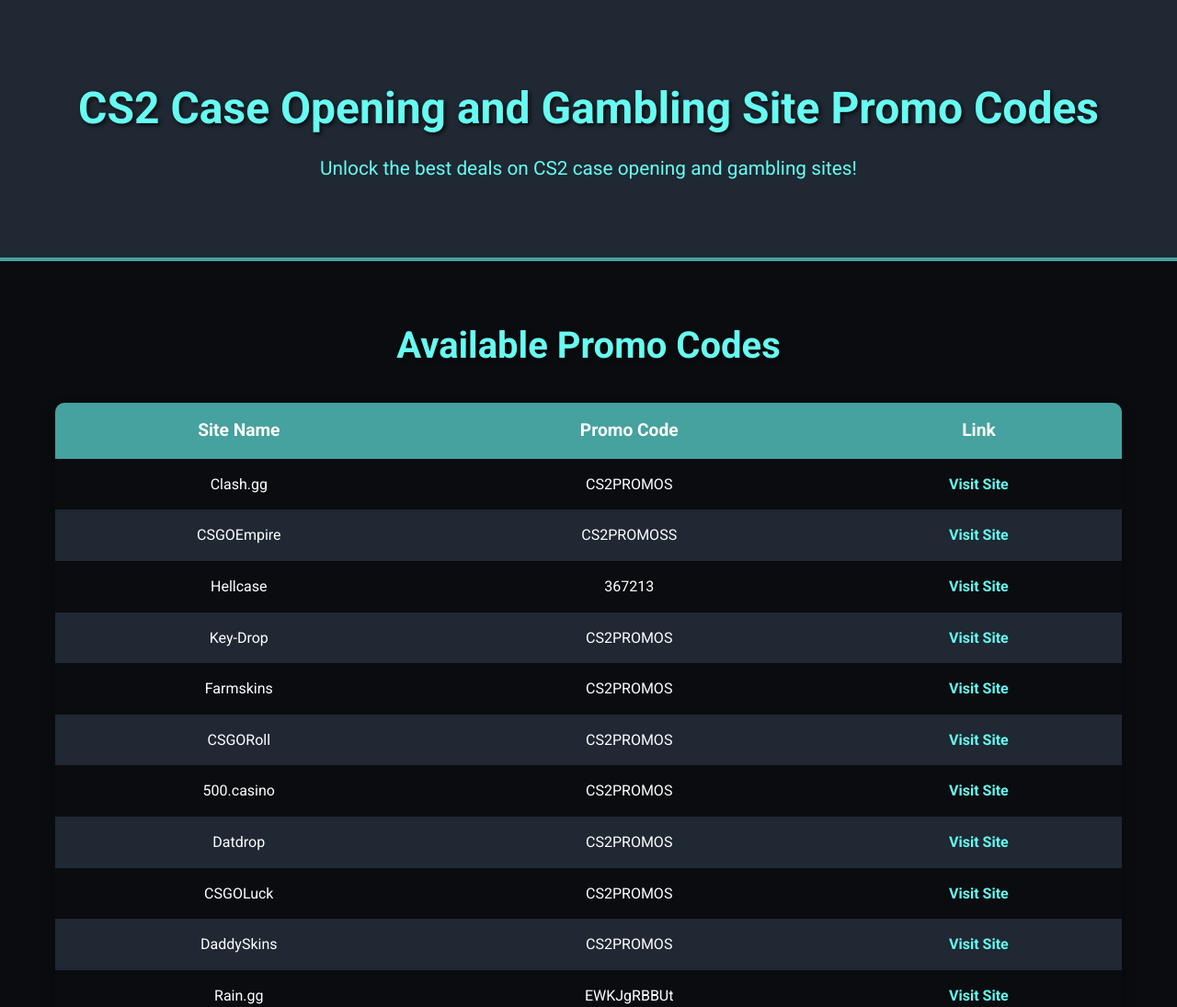
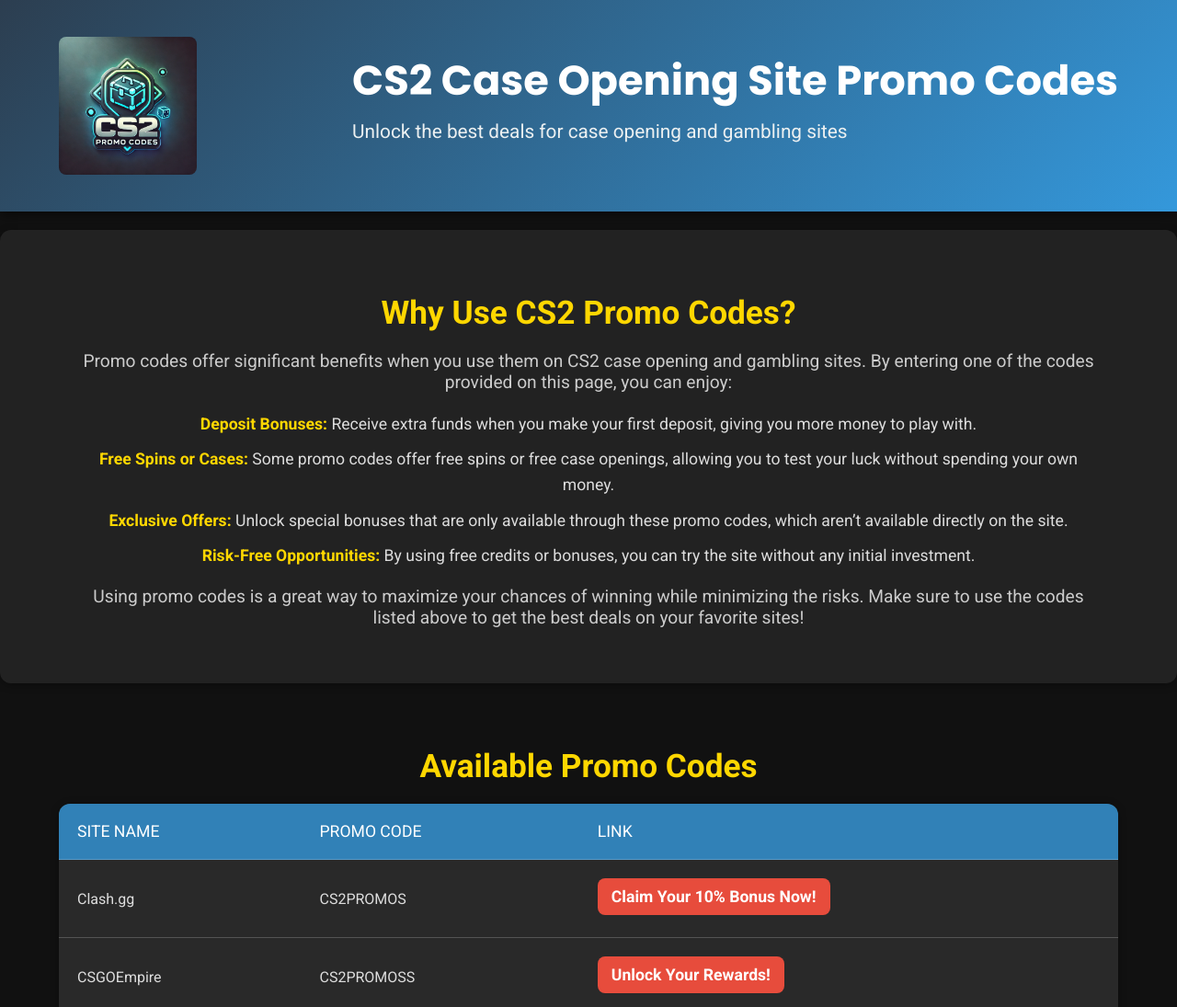
Before and after one commit to LukaPodbregar/cs2promo, a plain HTML site: page index.html in a window 1280 px wide. Shown: the top 1095 px of the page at 92% size. Drawn offline with Linux system fonts and the light colour scheme.

Commit message:
s s Please enter the commit message for your changes. Lines starting

```diff
--- a/index.html
+++ b/index.html
@@ -5,16 +5,32 @@
     <meta name="viewport" content="width=device-width, initial-scale=1.0">
     <title>CS2 Case Opening and Gambling Site Promo Codes</title>
     <link rel="stylesheet" href="styles.css">
-    <link href="https://fonts.googleapis.com/css2?family=Roboto:wght@400;700&display=swap" rel="stylesheet">
+    <link href="https://fonts.googleapis.com/css2?family=Roboto:wght@400;700&family=Poppins:wght@500;700&display=swap" rel="stylesheet">
 </head>
 <body>
     <header>
-        <div class="container">
-            <h1>CS2 Case Opening and Gambling Site Promo Codes</h1>
-            <p>Unlock the best deals on CS2 case opening and gambling sites!</p>
+        <div class="container header-content">
+            <!-- Adding logo -->
+            <img src="logo.png" alt="CS2 Promo Codes Logo" class="logo">
+            <div class="header-text">
+                <h1>CS2 Case Opening Site Promo Codes</h1>
+                <p>Unlock the best deals for case opening and gambling sites</p>
+            </div>
         </div>
     </header>
-
+    <section id="why-use-codes">
+        <div class="container">
+            <h2>Why Use CS2 Promo Codes?</h2>
+            <p>Promo codes offer significant benefits when you use them on CS2 case opening and gambling sites. By entering one of the codes provided on this page, you can enjoy:</p>
+            <ul>
+                <li><strong>Deposit Bonuses:</strong> Receive extra funds when you make your first deposit, giving you more money to play with.</li>
+                <li><strong>Free Spins or Cases:</strong> Some promo codes offer free spins or free case openings, allowing you to test your luck without spending your own money.</li>
+                <li><strong>Exclusive Offers:</strong> Unlock special bonuses that are only available through these promo codes, which aren’t available directly on the site.</li>
+                <li><strong>Risk-Free Opportunities:</strong> By using free credits or bonuses, you can try the site without any initial investment.</li>
+            </ul>
+            <p>Using promo codes is a great way to maximize your chances of winning while minimizing the risks. Make sure to use the codes listed above to get the best deals on your favorite sites!</p>
+        </div>
+    </section>
     <section id="promo-codes">
         <div class="container">
             <h2>Available Promo Codes</h2>
@@ -30,82 +46,82 @@
                 <tr>
                     <td>Clash.gg</td>
                     <td>CS2PROMOS</td>
-                    <td><a href="https://clash.gg/r/CS2PROMOS" target="_blank">Visit Site</a></td>
+                    <td><a href="https://clash.gg/r/CS2PROMOS" target="_blank" class="btn">Claim Your 10% Bonus Now!</a></td>
                 </tr>
                 <tr>
                     <td>CSGOEmpire</td>
                     <td>CS2PROMOSS</td>
-                    <td><a href="https://csgoempire.com/r/CS2PROMOSS" target="_blank">Visit Site</a></td>
+                    <td><a href="https://csgoempire.com/r/CS2PROMOSS" target="_blank" class="btn">Unlock Your Rewards!</a></td>
                 </tr>
                 <tr>
                     <td>Hellcase</td>
                     <td>367213</td>
-                    <td><a href="https://hellcase.com/f367213" target="_blank">Visit Site</a></td>
+                    <td><a href="https://hellcase.com/f367213" target="_blank" class="btn">Get Free Cases Here!</a></td>
                 </tr>
                 <tr>
                     <td>Key-Drop</td>
                     <td>CS2PROMOS</td>
-                    <td><a href="https://key-drop.com/?code=CS2PROMOS" target="_blank">Visit Site</a></td>
+                    <td><a href="https://key-drop.com/?code=CS2PROMOS" target="_blank" class="btn">Start Opening Free Cases!</a></td>
                 </tr>
                 <tr>
                     <td>Farmskins</td>
                     <td>CS2PROMOS</td>
-                    <td><a href="https://farmskins.com/ref-CS2PROMOS" target="_blank">Visit Site</a></td>
+                    <td><a href="https://farmskins.com/ref-CS2PROMOS" target="_blank" class="btn">Grab Your Bonus Today!</a></td>
                 </tr>
                 <tr>
                     <td>CSGORoll</td>
                     <td>CS2PROMOS</td>
-                    <td><a href="https://csgoroll.com/r/CS2PROMOS" target="_blank">Visit Site</a></td>
+                    <td><a href="https://csgoroll.com/r/CS2PROMOS" target="_blank" class="btn">Claim Your Free Credits!</a></td>
                 </tr>
                 <tr>
                     <td>500.casino</td>
                     <td>CS2PROMOS</td>
-                    <td><a href="https://500.casino/r/CS2PROMOS" target="_blank">Visit Site</a></td>
+                    <td><a href="https://500.casino/r/CS2PROMOS" target="_blank" class="btn">Play Now and Win Big!</a></td>
                 </tr>
                 <tr>
                     <td>Datdrop</td>
                     <td>CS2PROMOS</td>
-                    <td><a href="https://datdrop.com/p/CS2PROMOS" target="_blank">Visit Site</a></td>
+                    <td><a href="https://datdrop.com/p/CS2PROMOS" target="_blank" class="btn">Get Your Bonus Instantly!</a></td>
                 </tr>
                 <tr>
                     <td>CSGOLuck</td>
                     <td>CS2PROMOS</td>
-                    <td><a href="https://csgoluck.com/" target="_blank">Visit Site</a></td>
+                    <td><a href="https://csgoluck.com/" target="_blank" class="btn">Discover Lucky Deals!</a></td>
                 </tr>
                 <tr>
                     <td>DaddySkins</td>
                     <td>CS2PROMOS</td>
-                    <td><a href="https://daddyskins.com/promo-code/CS2PROMOS" target="_blank">Visit Site</a></td>
+                    <td><a href="https://daddyskins.com/promo-code/CS2PROMOS" target="_blank" class="btn">Unlock Your Promo Code!</a></td>
                 </tr>
                 <tr>
                     <td>Rain.gg</td>
                     <td>EWKJgRBBUt</td>
-                    <td><a href="https://rain.gg/r/EWKJgRBBUt" target="_blank">Visit Site</a></td>
+                    <td><a href="https://rain.gg/r/EWKJgRBBUt" target="_blank" class="btn">Claim Free Spins Now!</a></td>
                 </tr>
                 <tr>
                     <td>Chicken.gg</td>
                     <td>irru</td>
-                    <td><a href="https://chicken.gg/r/irru" target="_blank">Visit Site</a></td>
+                    <td><a href="https://chicken.gg/r/irru" target="_blank" class="btn">Open Free Cases Here!</a></td>
                 </tr>
                 <tr>
                     <td>Skin fans</td>
                     <td>CS2PROMOS</td>
-                    <td><a href="https://skin.fans/r/CS2PROMOS" target="_blank">Visit Site</a></td>
+                    <td><a href="https://skin.fans/r/CS2PROMOS" target="_blank" class="btn">Get Your Bonus Fast!</a></td>
                 </tr>
                 <tr>
                     <td>Cases.gg</td>
                     <td>CS2PROMOS</td>
-                    <td><a href="https://cases.gg/r/CS2PROMOS" target="_blank">Visit Site</a></td>
+                    <td><a href="https://cases.gg/r/CS2PROMOS" target="_blank" class="btn">Start Winning Today!</a></td>
                 </tr>
                 <tr>
                     <td>Gamdom</td>
                     <td>CS2PROMOS</td>
-                    <td><a href="https://gamdom.com/r/CS2PROMOS" target="_blank">Visit Site</a></td>
+                    <td><a href="https://gamdom.com/r/CS2PROMOS" target="_blank" class="btn">Join Now for Free Rewards!</a></td>
                 </tr>
                 <tr>
                     <td>CSGO Fast</td>
                     <td>CS2PROMOS</td>
-                    <td><a href="https://csgofast.com?ref=CS2PROMOS" target="_blank">Visit Site</a></td>
+                    <td><a href="https://csgofast.com?ref=CS2PROMOS" target="_blank" class="btn">Play and Earn Bonuses!</a></td>
                 </tr>
             </tbody>
         </table>
--- a/styles.css
+++ b/styles.css
@@ -1,135 +1,170 @@
-/* General Styles */
-* {
+/* General Styling */
+body {
+    font-family: 'Roboto', sans-serif;
     margin: 0;
     padding: 0;
-    box-sizing: border-box;
-}
-
-body {
-    font-family: 'Roboto', sans-serif;
-    background-color: #0b0c10;
-    color: #c5c6c7;
-    line-height: 1.6;
+    background-color: #111; /* Dark background for a more immersive experience */
+    color: #ddd; /* Light text color for contrast */
 }
 
 .container {
+    width: 90%;
     max-width: 1200px;
     margin: 0 auto;
-    padding: 20px;
 }
 
-/* Header Styles */
+/* Header Styling */
 header {
-    background-color: #1f2833;
-    color: #66fcf1;
-    padding: 60px 0;
-    text-align: center;
-    border-bottom: 4px solid #45a29e;
+    background: linear-gradient(135deg, #2c3e50, #3498db);
+    color: white;
+    padding: 40px 0;
+    box-shadow: 0 4px 12px rgba(0, 0, 0, 0.5); /* Darker shadow for depth */
 }
 
-header h1 {
-    font-size: 3rem;
-    margin-bottom: 10px;
-    text-shadow: 2px 2px 4px rgba(0, 0, 0, 0.8);
+.header-content {
+    display: flex;
+    align-items: center;
+    justify-content: space-between;
 }
 
-header p {
-    font-size: 1.3rem;
+.logo {
+    width: 150px;
+    height: auto;
+    border-radius: 8px;
+}
+
+.header-text h1 {
+    margin: 0;
+    font-family: 'Poppins', sans-serif;
+    font-size: 2.8rem; /* Increased size for emphasis */
+    font-weight: 700;
+    text-align: center; /* Centered title */
+}
+
+.header-text p {
+    font-size: 1.3rem; /* Slightly larger subheading */
+    margin-top: 10px;
+    color: #ecf0f1;
 }
 
 /* Promo Codes Section */
 #promo-codes {
-    padding: 40px 0;
+    margin-top: 20px; /* Slightly adjusted margin */
+    padding: 20px 0;
 }
 
 #promo-codes h2 {
-    font-size: 2.5rem;
+    font-size: 2.2rem; /* Increased heading size */
+    color: #FFD700; /* Gold color for headings */
+    margin-bottom: 20px;
     text-align: center;
-    margin-bottom: 30px;
-    color: #66fcf1;
-    text-shadow: 2px 2px 4px rgba(0, 0, 0, 0.6);
 }
 
 table {
     width: 100%;
     border-collapse: collapse;
-    margin-top: 20px;
-    background-color: #1f2833;
-    border-radius: 10px;
+    background-color: rgba(255, 255, 255, 0.1); /* Semi-transparent white for table */
+    border-radius: 12px;
     overflow: hidden;
-    box-shadow: 0px 8px 15px rgba(0, 0, 0, 0.3);
-}
-
-table, th, td {
-    border: none;
-}
-
-table thead {
-    background-color: #45a29e;
+    box-shadow: 0 2px 10px rgba(0, 0, 0, 0.3); /* Darker shadow */
 }
 
 table th, table td {
-    padding: 15px;
-    text-align: center;
-    color: #fff;
+    padding: 20px;
+    text-align: left;
+    border-bottom: 1px solid rgba(255, 255, 255, 0.2); /* Lighter border for a modern look */
 }
 
 table th {
-    font-weight: bold;
-    font-size: 1.2rem;
+    background-color: rgba(52, 152, 219, 0.8); /* Semi-transparent blue */
+    color: white;
+    text-transform: uppercase;
+    font-weight: 500;
+    font-size: 1.1rem; /* Slightly larger font */
 }
 
-table tbody tr {
-    background-color: #0b0c10;
+table td {
+    font-size: 1rem;
+    color: #ddd; /* Light text for readability */
 }
 
-table tbody tr:nth-child(even) {
-    background-color: #1f2833;
+table tr:last-child td {
+    border-bottom: none;
 }
 
-table tbody tr:hover {
-    background-color: #45a29e;
-    transition: background-color 0.3s ease-in-out;
+table td a.btn {
+    padding: 10px 15px;
+    background-color: #e74c3c; /* Bright red for prominence */
+    color: white;
+    border-radius: 8px;
+    text-decoration: none;
+    transition: background-color 0.3s ease, transform 0.3s ease; /* Added transform for hover */
+    font-weight: 700; /* Bold text */
+    font-size: 1.1rem; /* Slightly larger font */
+    text-align: center; /* Center text in the button */
+    display: inline-block; /* Ensures the padding is applied correctly */
+    position: relative; /* For pseudo-element */
+    overflow: hidden; /* For pseudo-element */
 }
 
-table a {
-    color: #66fcf1;
-    font-weight: bold;
-    text-decoration: none;
+table td a.btn:hover {
+    background-color: #c0392b; /* Darker red on hover */
+    transform: scale(1.05); /* Slightly enlarges button on hover */
 }
 
-table a:hover {
-    text-decoration: underline;
+table td img.site-icon {
+    width: 40px; /* Set the desired size of the icon */
+    height: 40px;
+    margin-right: 10px; /* Adds spacing between the icon and the text */
+    border-radius: 50%; /* Optional, if you want rounded icons */
 }
 
-/* Footer Styles */
-footer {
-    background-color: #1f2833;
-    color: #66fcf1;
-    text-align: center;
-    padding: 20px 0;
-    border-top: 4px solid #45a29e;
+/* Why Use Promo Codes Section */
+#why-use-codes {
+    background-color: #222; /* Dark background for visibility */
+    padding: 40px 20px;
+    margin-top: 20px; /* Adjusted for spacing */
+    border-radius: 12px;
+    box-shadow: 0 2px 10px rgba(0, 0, 0, 0.3);
 }
 
-footer p {
-    font-size: 0.9rem;
+#why-use-codes h2 {
+    font-size: 2.2rem; /* Increased heading size */
+    color: #FFD700; /* Gold color for headings */
+    margin-bottom: 20px;
+    text-align: center;
 }
 
-/* Responsive Design */
-@media (max-width: 768px) {
-    header h1 {
-        font-size: 2rem;
-    }
+#why-use-codes p {
+    font-size: 1.2rem;
+    color: #ccc; /* Lighter color for text */
+    margin-bottom: 20px;
+    text-align: center;
+}
 
-    header p {
-        font-size: 1rem;
-    }
+#why-use-codes ul {
+    list-style-type: none;
+    padding: 0;
+    font-size: 1.1rem;
+    line-height: 1.6;
+    color: #ddd; /* Light color for readability */
+}
 
-    #promo-codes h2 {
-        font-size: 1.8rem;
-    }
+#why-use-codes ul li {
+    margin-bottom: 10px;
+    text-align: center;
+}
 
-    table, th, td {
-        font-size: 0.9rem;
-    }
+#why-use-codes ul li strong {
+    color: #FFD700; /* Gold for emphasis */
 }
+
+/* Footer Styling */
+footer {
+    background-color: #2c3e50;
+    color: white;
+    padding: 20px 0;
+    text-align: center;
+    margin-top: 40px;
+    font-size: 1rem;
+}
```
Also changed, not shown: sitemap.xml (added, +16 -0 lines), icons/clashgg.png (added), logo.png (added).
